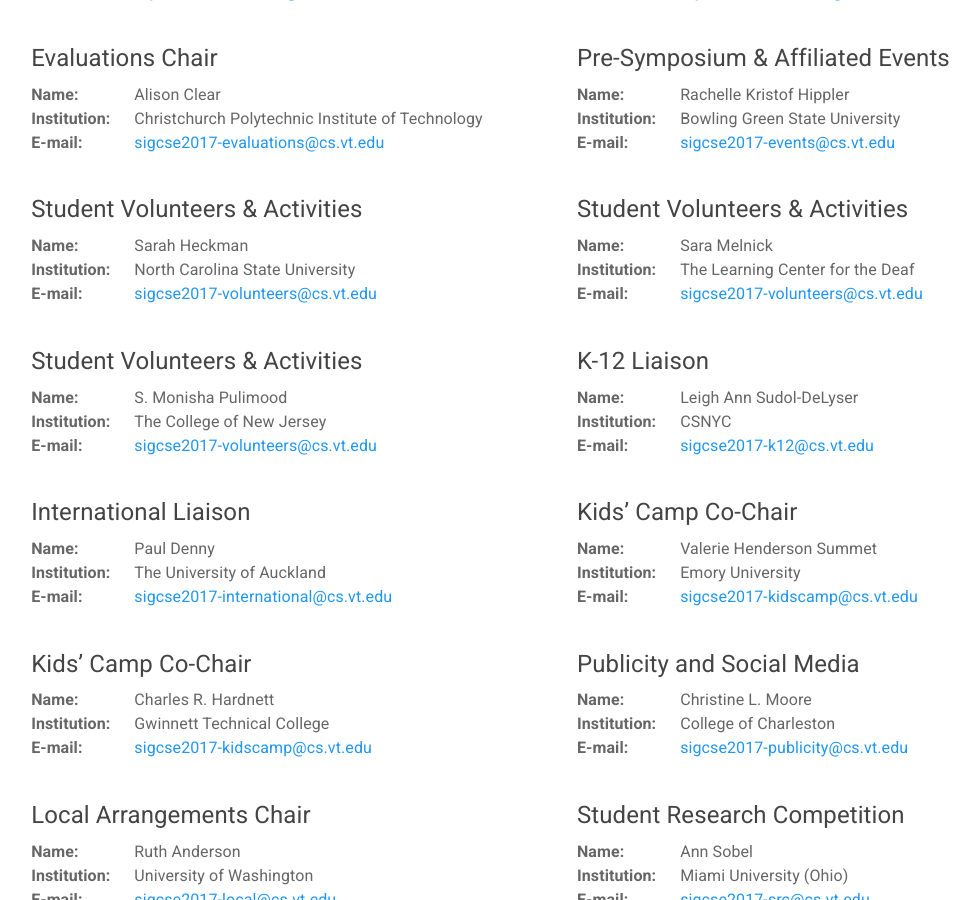
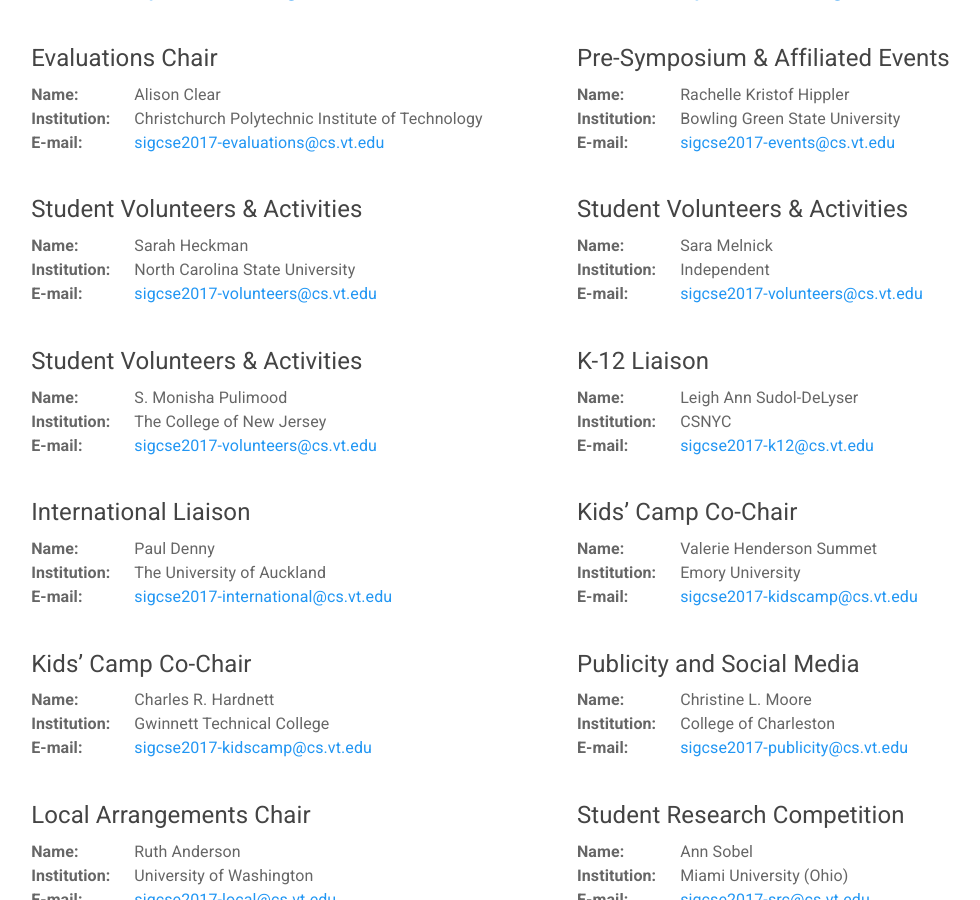
Before and after one commit to sigcsets/sigcse2017, a Jekyll site: the page built from info/committees.md, in a window 1280 px wide and 900 px high, scrolled down 1914 px. Shown: the whole window, without its empty margins (78-1058 px from the left). Built offline with Jekyll 4.4.1, drawn with Linux system fonts in a browser that asks for light colours.

Commit message:
Updating status of SM.

```diff
--- a/_data/committees.yaml
+++ b/_data/committees.yaml
@@ -129,7 +129,7 @@
 
   - name: Sara Melnick
     role: Student Volunteers & Activities
-    inst:  The Learning Center for the Deaf
+    inst: Independent
     email: sigcse2017-volunteers@cs.vt.edu
 
   - name: S. Monisha Pulimood
```
